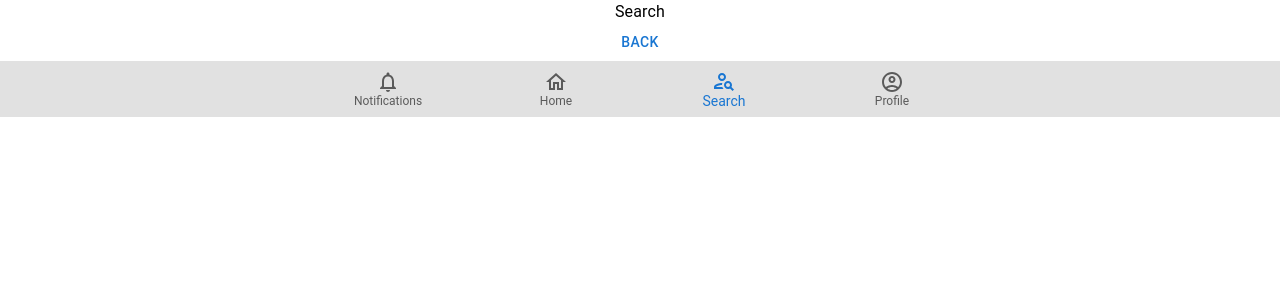
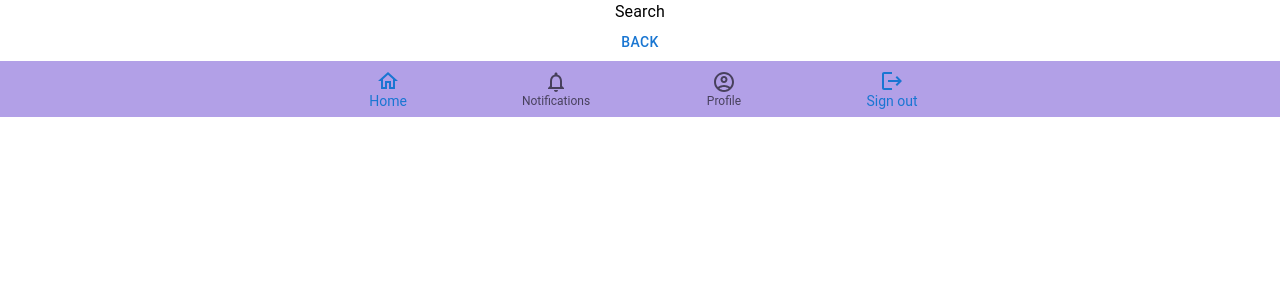
Before and after one commit to Ratchet7x5/quirky-mentors, a React (Vite) app: page /search in a window 1280 px wide. Shown: the top 300 px of the page. Built offline with nearby package versions, Linux system fonts and the light colour scheme; what i18n-iso-countries would draw is missing.

Commit message:
Add color

```diff
--- a/src/Navbar.jsx
+++ b/src/Navbar.jsx
@@ -5,6 +5,7 @@ import NotificationsNoneIcon from "@mui/icons-material/NotificationsNone";
 import HomeOutlinedIcon from "@mui/icons-material/HomeOutlined";
 import PersonSearchOutlinedIcon from "@mui/icons-material/PersonSearchOutlined";
 import AccountCircleOutlinedIcon from "@mui/icons-material/AccountCircleOutlined";
+import LogoutIcon from "@mui/icons-material/Logout";
 
 function Navbar() {
   const navigate = useNavigate();
@@ -18,28 +19,28 @@ function Navbar() {
       }}
       showLabels
       sx={{
-        backgroundColor: "#e1e1e1",
+        backgroundColor: "#B2A0E7",
       }}
     >
+      <BottomNavigationAction
+        value="/search"
+        label="Home"
+        icon={<HomeOutlinedIcon />}
+      />
       <BottomNavigationAction
         value="/notifications"
         label="Notifications"
         icon={<NotificationsNoneIcon />}
       />
       <BottomNavigationAction
-        value="/home"
-        label="Home"
-        icon={<HomeOutlinedIcon />}
+        value="/profile"
+        label="Profile"
+        icon={<AccountCircleOutlinedIcon />}
       />
       <BottomNavigationAction
         value="/search" // Assuming you want this to navigate to a search page.
-        label="Search"
-        icon={<PersonSearchOutlinedIcon />}
-      />
-      <BottomNavigationAction
-        value="/profile"
-        label="Profile"
-        icon={<AccountCircleOutlinedIcon />}
+        label="Sign out"
+        icon={<LogoutIcon />}
       />
     </BottomNavigation>
   );
--- a/src/ProfileSetup.jsx
+++ b/src/ProfileSetup.jsx
@@ -85,8 +85,8 @@ function ProfileSetup() {
           />
           <Box sx={{ display: "flex", justifyContent: "center", mt: 3 }}>
             <Button
-              variant="contained"
-              color="primary"
+              variant="outlined"
+              color="secondary"
               onClick={() => nav("/search")}
               fullWidth
             >
```
